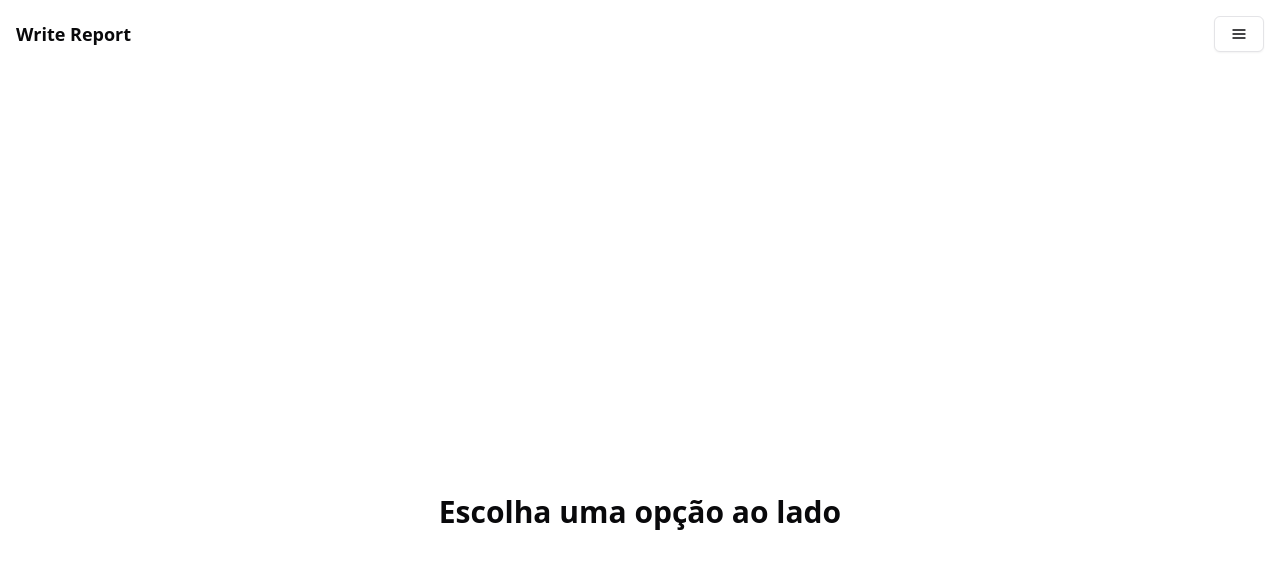
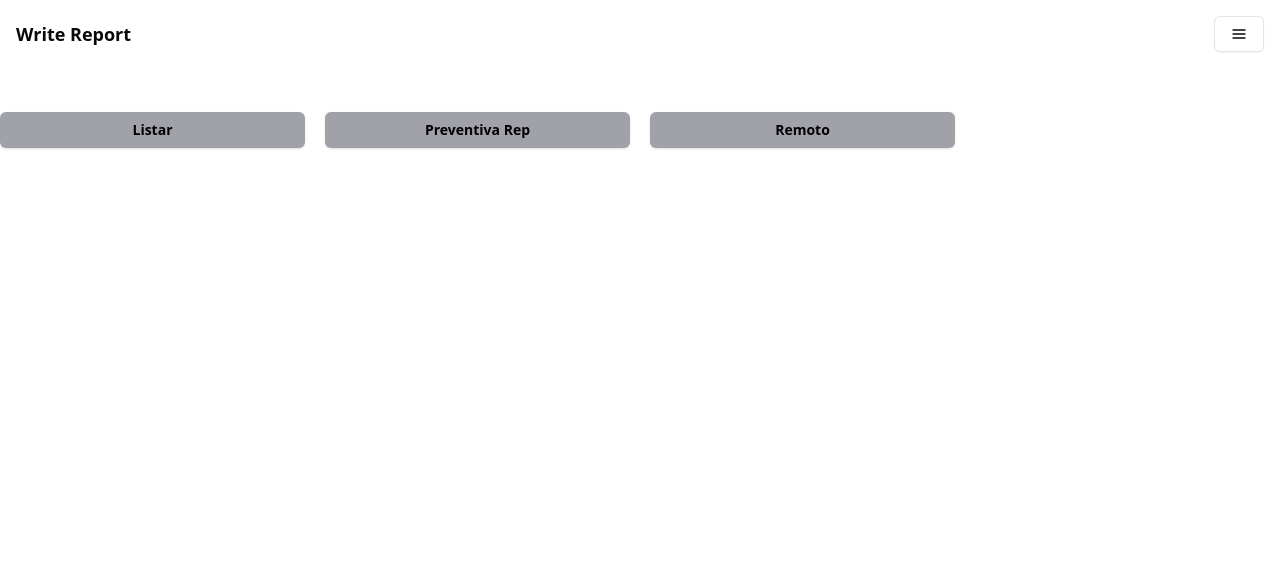
Before and after one commit to devbymarcos/writer-report-worksystem, a Next.js app: page / in a window 1280 px wide. Shown: the top 568 px of the page. Built offline with nearby package versions, Linux system fonts and the light colour scheme.

Commit message:
style: ajsustado layout

```diff
--- a/package.json
+++ b/package.json
@@ -19,8 +19,10 @@
     "framer-motion": "^11.11.9",
     "lucide-react": "^0.453.0",
     "next": "14.2.15",
+    "next-themes": "^0.3.0",
     "react": "^18",
     "react-dom": "^18",
+    "sonner": "^1.5.0",
     "tailwind-merge": "^2.5.4",
     "tailwindcss-animate": "^1.0.7"
   },
--- a/src/app/page.tsx
+++ b/src/app/page.tsx
@@ -1,7 +1,19 @@
+import Link from "next/link";
+import { dataNav } from "@/data-nav";
+import { Button } from "@/components/ui/button";
 export default function Home() {
   return (
-    <div className=" flex  items-center justify-center flex-col h-screen">
-      <h1 className="font-bold text-3xl">Escolha uma opção ao lado</h1>
+    <div className="grid  grid-cols-1 sm:grid-cols-3 px-2 md:px-0 md:grid-cols-4  gap-5">
+      {dataNav.map((navItem) => {
+        return (
+          <Button
+            asChild
+            className="text-center   font-bold bg-zinc-400 text-black hover:bg-slate-400 hover:text-white "
+          >
+            <Link href={navItem.path}>{navItem.title}</Link>
+          </Button>
+        );
+      })}
     </div>
   );
 }
--- a/src/app/remoto/page.tsx
+++ b/src/app/remoto/page.tsx
@@ -143,7 +143,7 @@ const Rep = () => {
           />
         </div>
         <Button type="submit" className="bg-green-600">
-          Enviar
+          Salvar
         </Button>
       </form>
     </div>
--- a/src/templates/remote.ts
+++ b/src/templates/remote.ts
@@ -7,14 +7,14 @@ export function remoteTemplate(text: IRemoto) {
 Data: ${formatDate(String(text.date))}
 Horário: ${text.timeStart} as ${text.timeStop}
 Técnico: ${text.operator}
-    Tipo: Preventiva
+Tipo: Atendimento Remoto
 Acompanhou:
 
 1 - Descrição das ações realizadas:
 
   ${text.completedActions}
 
-    2 -  Pendencias ou próximas ações:
+2 - Pendencias ou próximas ações:
 
   ${text.pendingOrNextActions}
 `;
```
Also changed, not shown: src/templates/preventivaRep.ts (+8 -8 lines), 1 other file (tests, documents, lock files or other folders). Lines whose indentation alone changed are shown as unchanged.
